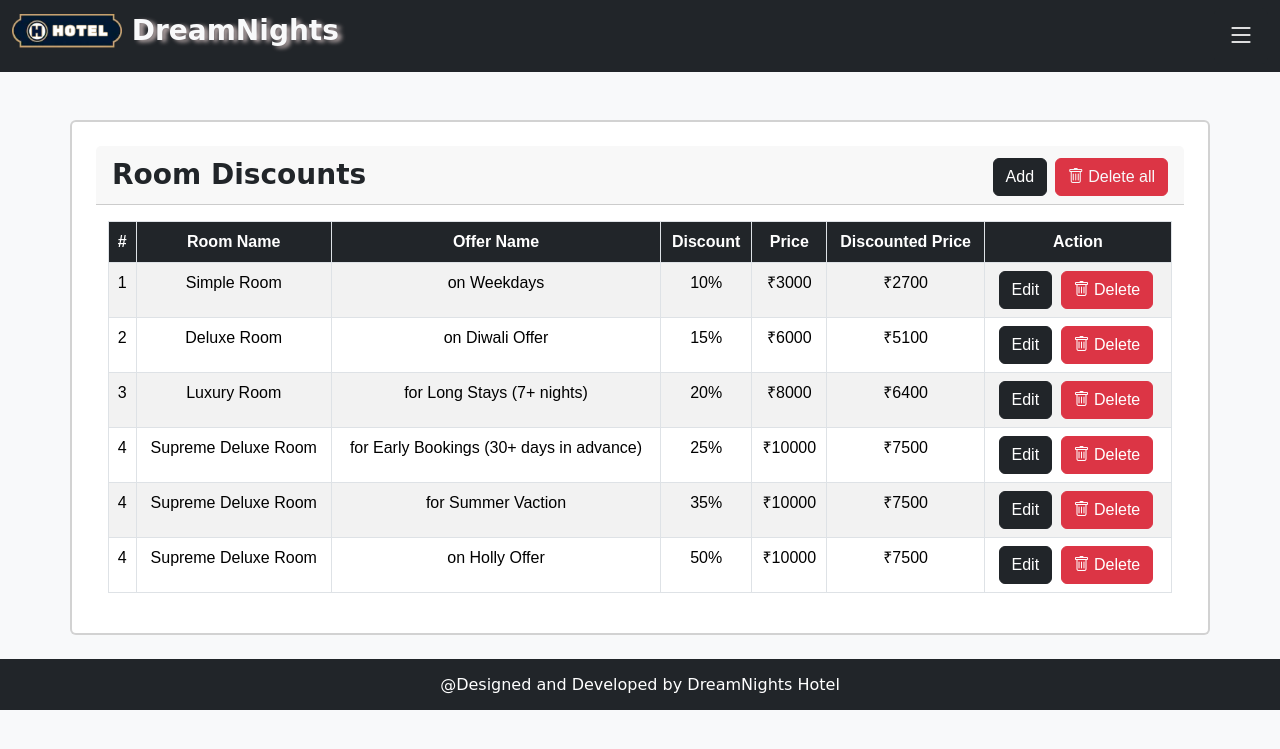
After one commit to neelsarvaiya/HotelDreamNight, a PHP site: page /Admin/discount.php in a window 1280 px wide. The commit adds this page. Shown: the top 749 px of the page. Run offline with PHP 8.4, Linux system fonts and the light colour scheme.

Commit message:
Discount in admin

```diff
--- /dev/null
+++ b/Admin/discount.php
@@ -0,0 +1,220 @@
+<!DOCTYPE html>
+<html lang="en">
+
+<head>
+    <meta charset="UTF-8">
+    <meta name="viewport" content="width=device-width, initial-scale=1.0">
+    <title>DreamNights Hotel | Discounts</title>
+    <?php
+    require('inc/admin-header.php');
+    ?>
+</head>
+
+<body class="bg-light">
+
+    <div class="card container mt-5 p-4 border-2 mb-4">
+        <div class="card-header fs-3 fw-bold h-font d-flex align-items-center justify-content-between"> Room Discounts
+            <div>
+                <button type="button" class="btn btn-dark shadow-none" data-bs-toggle="modal" data-bs-target="#discount">
+                    Add
+                </button>
+                <a href="#" class="btn btn-danger text-light"><i class="bi bi-trash"></i> Delete all</a>
+            </div>
+        </div>
+
+        <div class="table-responsive-md table-responsive-sm">
+            <div class="container mt-3">
+                <table class="table table-striped table-bordered text-center">
+                    <thead class="sticky-top">
+                        <tr>
+                            <th scope="col" class="bg-dark text-white">#</th>
+                            <th scope="col" class="bg-dark text-white">Room Name</th>
+                            <th scope="col" class="bg-dark text-white">Offer Name</th>
+                            <th scope="col" class="bg-dark text-white">Discount</th>
+                            <th scope="col" class="bg-dark text-white">Price</th>
+                            <th scope="col" class="bg-dark text-white">Discounted Price</th>
+                            <th scope="col" class="bg-dark text-white">Action</th>
+                        </tr>
+                    </thead>
+                    <tbody>
+                        <tr>
+                            <td>1</td>
+                            <td>Simple Room</td>
+                            <td> on Weekdays</td>
+                            <td>10%</td>
+                            <td>₹3000</td>
+                            <td>₹2700</td>
+                            <td>
+                                <button type="button" class="btn btn-dark shadow-none" data-bs-toggle="modal" data-bs-target="#discount">
+                                    Edit
+                                </button>
+                                <button class="btn btn-danger btn-md mx-1"><i class="bi bi-trash"></i> Delete</button>
+                            </td>
+                        </tr>
+                        <tr>
+                            <td>2</td>
+                            <td>Deluxe Room</td>
+                            <td>on Diwali Offer</td>
+                            <td>15%</td>
+                            <td>₹6000</td>
+                            <td>₹5100</td>
+                            <td>
+                                <button type="button" class="btn btn-dark shadow-none" data-bs-toggle="modal" data-bs-target="#discount">
+                                    Edit
+                                </button>
+                                <button class="btn btn-danger btn-md mx-1"><i class="bi bi-trash"></i> Delete</button>
+                            </td>
+                        </tr>
+                        <tr>
+                            <td>3</td>
+                            <td>Luxury Room</td>
+                            <td>for Long Stays (7+ nights)</td>
+                            <td>20%</td>
+                            <td>₹8000</td>
+                            <td>₹6400</td>
+                            <td>
+                                <button type="button" class="btn btn-dark shadow-none" data-bs-toggle="modal" data-bs-target="#discount">
+                                    Edit
+                                </button>
+                                <button class="btn btn-danger btn-md mx-1"><i class="bi bi-trash"></i> Delete</button>
+                            </td>
+                        </tr>
+                        <tr>
+                            <td>4</td>
+                            <td>Supreme Deluxe Room</td>
+                            <td>for Early Bookings (30+ days in advance)</td>
+                            <td>25%</td>
+                            <td>₹10000</td>
+                            <td>₹7500</td>
+                            <td>
+                                <button type="button" class="btn btn-dark shadow-none" data-bs-toggle="modal" data-bs-target="#discount">
+                                    Edit
+                                </button>
+                                <button class="btn btn-danger btn-md mx-1"><i class="bi bi-trash"></i> Delete</button>
+                            </td>
+                        </tr>
+                        <tr>
+                            <td>4</td>
+                            <td>Supreme Deluxe Room</td>
+                            <td>for Summer Vaction</td>
+                            <td>35%</td>
+                            <td>₹10000</td>
+                            <td>₹7500</td>
+                            <td>
+                                <button type="button" class="btn btn-dark shadow-none" data-bs-toggle="modal" data-bs-target="#discount">
+                                    Edit
+                                </button>
+                                <button class="btn btn-danger btn-md mx-1"><i class="bi bi-trash"></i> Delete</button>
+                            </td>
+                        </tr>
+                        <tr>
+                            <td>4</td>
+                            <td>Supreme Deluxe Room</td>
+                            <td>on Holly Offer</td>
+                            <td>50%</td>
+                            <td>₹10000</td>
+                            <td>₹7500</td>
+                            <td>
+                                <button type="button" class="btn btn-dark shadow-none" data-bs-toggle="modal" data-bs-target="#discount">
+                                    Edit
+                                </button>
+                                <button class="btn btn-danger btn-md mx-1"><i class="bi bi-trash"></i> Delete</button>
+                            </td>
+                        </tr>
+                    </tbody>
+                </table>
+            </div>
+        </div>
+    </div>
+
+    <div class="modal fade" id="discount" tabindex="-1" aria-labelledby="exampleModalLabel" aria-hidden="true">
+        <div class="modal-dialog">
+            <div class="modal-content">
+                <div class="modal-header">
+                    <h5 class="modal-title d-flex align-items-center h-font">
+                        <i class="bi bi-person-circle fs-3 me-2"></i> Room Discounts
+                    </h5>
+                    <button type="reset" class="btn-close shadow-none" data-bs-dismiss="modal"
+                        aria-label="Close"></button>
+                </div>
+                <form id="discount_form" method="post">
+                    <div class="modal-body">
+                        <div class="mb-2">
+                            <label for="room" class="form-label fw-bold">Choose room : </label>
+                            <select name="room" id="room" class="form-control">
+                                <option value="">Select Room : </option>
+                                <option value="simple">Simple Room</option>
+                                <option value="deluxe">Deluxe Room</option>
+                                <option value="luxury">Luxury Room</option>
+                                <option value="supreme">Supreme Deluxe Room</option>
+                            </select>
+                        </div>
+                        <div class="mb-2">
+                            <label for="dis_name">Offer Name : </label>
+                            <input type="text" name="dis_name" id="dis_name" class="form-control">
+                        </div>
+                        <div class="mb-2">
+                            <label for="dis">Discount (in % ) : </label>
+                            <input type="number" name="dis" id="dis" class="form-control">
+                        </div>
+                        <div class="mb-2">
+                            <label for="price">Price : </label>
+                            <input type="text" name="price" id="price" value="₹10000" class="form-control" readonly>
+                        </div>
+                        <div class="mb-2">
+                            <label for="dis_price">Discounted Price : </label>
+                            <input type="text" name="dis_price" id="dis_price" class="form-control">
+                        </div>
+                        <div class="d-flex align-items-end justify-content-between mb-2">
+                            <button type="submit" class="btn btn-dark shadow" name="login">Submit</button>
+                        </div>
+                    </div>
+                </form>
+            </div>
+        </div>
+    </div>
+
+    <h6 class="text-center bg-dark text-white p-3 m-0 h-font">@Designed and Developed by DreamNights Hotel</h6>
+</body>
+
+</html>
+
+<script>
+    $(document).ready(function() {
+
+        $("#discount_form").validate({
+            rules: {
+                dis_name: {
+                    required: true,
+                    maxlength: 50,
+                },
+                dis_price: {
+                    required: true,
+                    maxlength: 10,
+                },
+                room: {
+                    required: true,
+                },
+                dis: {
+                    required: true,
+                },
+            },
+            messages: {
+                dis_name: {
+                    required: "Offer name is required.",
+                    maxlength: "Maximum length is 50.",
+                },
+                dis_price: {
+                    required: "Offer Price is required.",
+                    maxlength: "Maximum length is 10.",
+                },
+                room: {
+                    required: "Choose One Room",
+                },
+                dis: {
+                    required: "Enter Discount (in %).",
+                },
+            }
+        })
+    });
+</script>
--- a/Admin/inc/admin-header.php
+++ b/Admin/inc/admin-header.php
@@ -28,6 +28,9 @@
                 </li>
                 <li class="nav-item">
                     <a class="nav-link text-white" href="Rooms.php">Rooms</a>
+                </li>
+                <li class="nav-item">
+                    <a class="nav-link text-white" href="discount.php">Room Discounts</a>
                 </li>
                 <li class="nav-item">
                     <a class="nav-link text-white" href="carousel.php">Carousel</a>
--- a/inc/link.php
+++ b/inc/link.php
@@ -1,5 +1,5 @@
 <link href="script/bootstrap.min.css" rel="stylesheet">
 <link href="script/font.css" rel="stylesheet">
-<link rel="stylesheet" href="https://cdn.jsdelivr.net/npm/bootstrap-icons@1.11.3/font/bootstrap-icons.min.css">
+<link rel="stylesheet" href="script/bootstrap-icons.min.css">
 <link rel="stylesheet" href="css/common.css">
 <script src="script/bootstrap.bundle.min.js"></script>
```
Also changed, not shown: discount.php (deleted, +0 -166 lines), inc/header.php (+24 -2 lines).
